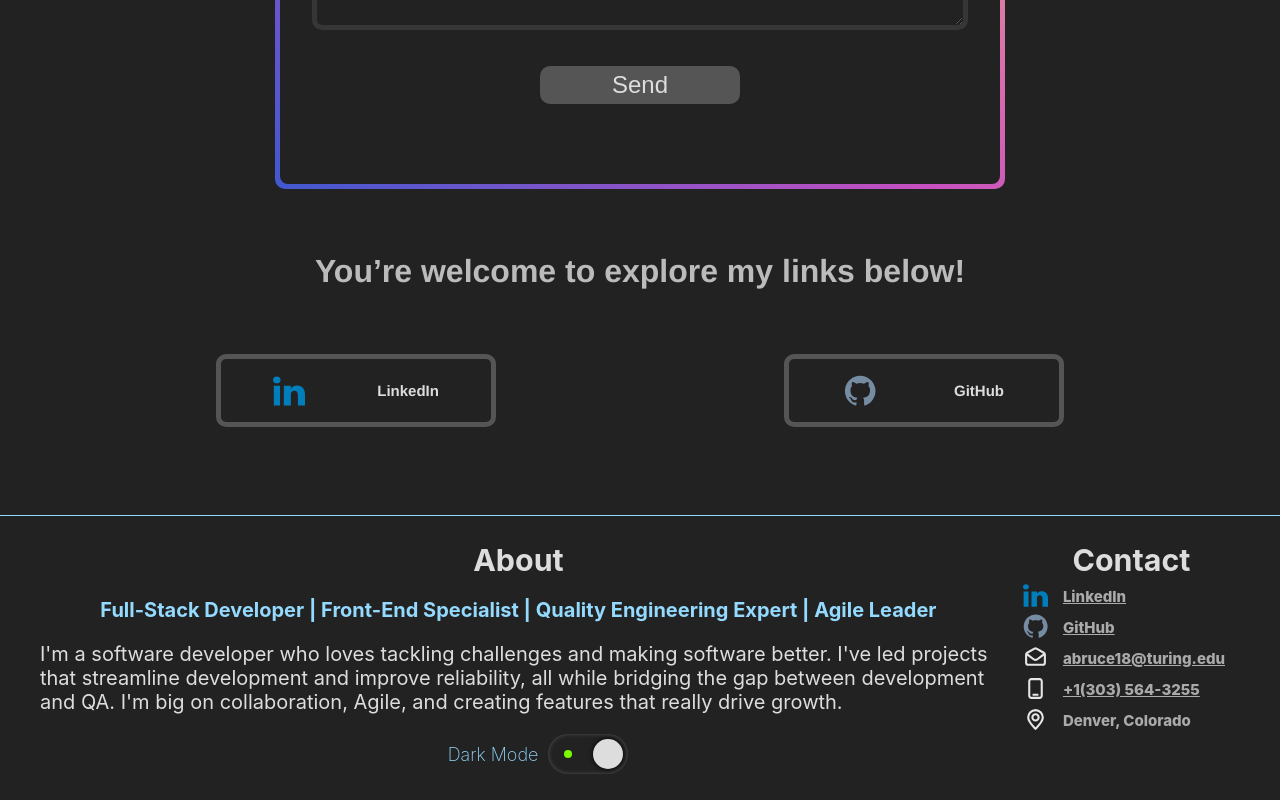
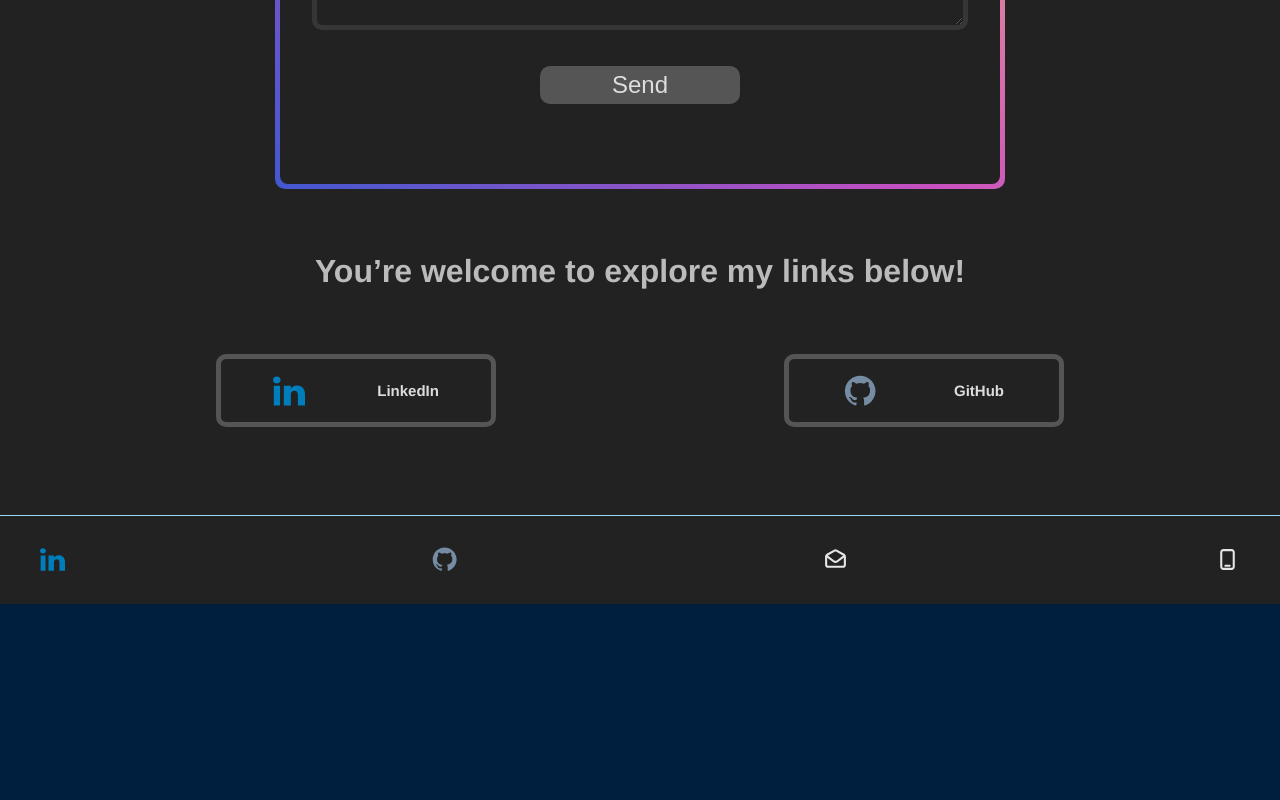
Before and after one commit to Alexbruce1/portfolio2024, a React (Create React App) app: page /contact in a window 1280 px wide. Shown: the part 655-1455 px from the top of the page. After the commit the page ends 1259 px from the top, so only its background shows below. Built offline with nearby package versions, Linux system fonts and the light colour scheme.

Commit message:
Simplify Footer to only show links. Displays responsively

```diff
--- a/src/Components/Footer.css
+++ b/src/Components/Footer.css
@@ -32,8 +32,9 @@
 }
 
 .footer-contact {
-  width: 16em;
-  margin-left: 1em;
+  width: 100%;
+  display: flex;
+  justify-content: space-between;
 }
 
 .nav-link {
@@ -91,6 +92,10 @@
   .footer-items-container {
     max-width: 90%;
   }
+
+  .footer-icon {
+    height: 36px;
+  }
 }
 
 /* 840px ------------------------------------------------------ */
@@ -107,17 +112,13 @@
   }
 
   .footer-section {
-    width: 100%;
+    width: 90%;
     margin: auto;
-  }
-
-  .footer-contact * {
-    display: none;
-    height: 0;
+    padding-bottom: 24px;
   }
 
   .footer-link {
-    height: 0;
+    margin: 20px 0;
   }
 
   .footer-link-location {
--- a/src/Components/Footer.js
+++ b/src/Components/Footer.js
@@ -1,61 +1,29 @@
-import React from 'react';
-import { Link } from 'react-router-dom';
-import './Footer.css';
-import LI from '../assets/tech-svgs/li.svg';
-import GH from '../assets/tech-svgs/gh.svg';
-import email from '../assets/tech-svgs/email.svg';
-import phone from '../assets/tech-svgs/phone.svg';
-import pin from '../assets/tech-svgs/pin.svg';
-
+import React from "react";
+import { Link } from "react-router-dom";
+import "./Footer.css";
+import LI from "../assets/tech-svgs/li.svg";
+import GH from "../assets/tech-svgs/gh.svg";
+import email from "../assets/tech-svgs/email.svg";
+import phone from "../assets/tech-svgs/phone.svg";
 
 function Footer({ toggleDarkMode }) {
 
   return(
-    <div className='Footer'>
-      <div className='footer-items-container'>
-        <div className='footer-section footer-about'>
-          <h3>About</h3>
-          <p className='footer-about-headline'>Full-Stack Developer | Front-End Specialist | Quality Engineering Expert | Agile Leader</p>
-          <p className='footer-about-p'>
-            I'm a software developer who loves tackling challenges and making software better. I've led projects that streamline development and improve reliability, all while bridging the gap between development and QA. I'm big on collaboration, Agile, and creating features that really drive growth.
-          </p>
-          <div className="footer-dark-mode-container">
-            <div className="dark-mode-container-fullsize">
-              <div className="dark-mode-text-fullsize">Dark Mode</div>
-              <div className="dark-mode-slider" onClick={toggleDarkMode}>
-                <div className="dark-mode-slider-dot"></div>
-                <div className="dark-mode-enabled-dot"></div>
-              </div>
-            </div>
-          </div>
-        </div>
-        <div className='footer-section footer-contact'>
-          <Link className='nav-link' to="/contact">
-            <h3>Contact</h3>
+    <div className="Footer">
+      <div className="footer-items-container">
+        <div className="footer-section footer-contact">
+          <a className="footer-link" target="_blank" rel="noreferrer" href="https://www.linkedin.com/in/alexbbruce/">
+            <img alt="Linkedin icon" src={LI} className="li-icon footer-icon" />
+          </a>
+          <a className="footer-link" target="_blank" rel="noreferrer" href="https://github.com/Alexbruce1/">
+            <img alt="Github icon" src={GH} className="li-icon footer-icon" />
+          </a>
+          <Link className="footer-link footer-link-email" to="/contact">
+            <img alt="email icon" src={email} className="li-icon footer-icon bw-icon" />
           </Link>
-
-          <div className='links-container'>
-            <a className='footer-link' target="_blank" rel="noreferrer" href='https://www.linkedin.com/in/alexbbruce/'>
-              <img alt='Linkedin icon' src={LI} className='li-icon footer-icon' />
-              <p className='footer-text'>LinkedIn</p>
-            </a>
-            <a className='footer-link' target="_blank" rel="noreferrer" href='https://github.com/Alexbruce1/'>
-              <img alt='Github icon' src={GH} className='li-icon footer-icon' />
-              <p className='footer-text'>GitHub</p>
-            </a>
-            <a className='footer-link footer-link-email' href="mailto:ABruce18@Turing.edu">
-              <img alt='email icon' src={email} className='li-icon footer-icon bw-icon' />
-              <p className='footer-text'>abruce18@turing.edu</p>
-            </a>
-            <a className='footer-link footer-link-phone' href="tel:3035643255">
-              <img alt='phone icon' src={phone} className='li-icon footer-icon bw-icon' />
-              <p className='footer-text'>+1(303) 564-3255</p>
-            </a>
-            <div className='footer-link footer-link-location'>
-              <img alt='location pin icon' src={pin} className='li-icon footer-icon bw-icon' />
-              <p className='footer-text footer-text-location'>Denver, Colorado</p>
-            </div>
-          </div>
+          <a className="footer-link footer-link-phone" href="tel:3035643255">
+            <img alt="phone icon" src={phone} className="li-icon footer-icon bw-icon" />
+          </a>
         </div>
       </div>
     </div>
```
